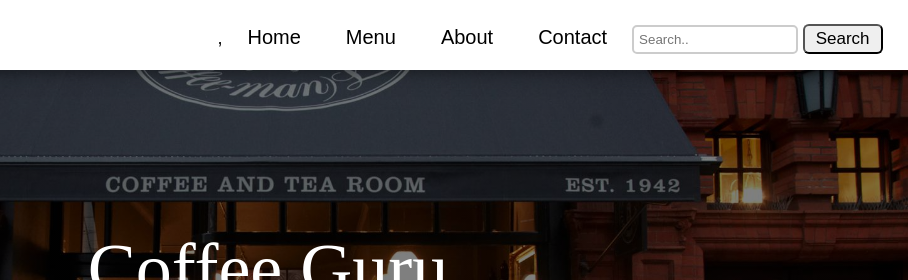
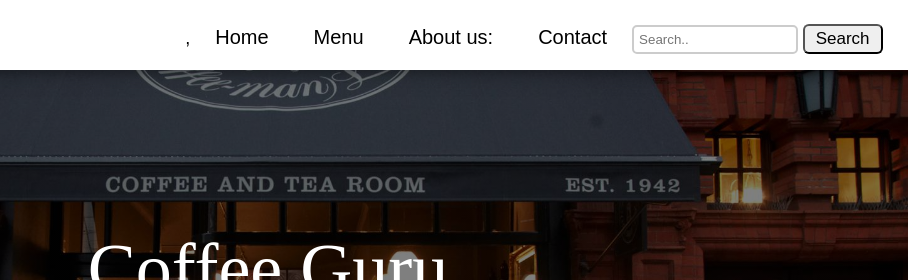
Before and after one commit to lenny73/Test, a plain HTML site: page index.html in a window 1280 px wide. Shown: the top 280 px of the page, 372-1280 px from the left. Drawn offline with Linux system fonts and the light colour scheme; a web font is replaced by a local one.

Commit message:
add ch too #conntent

```diff
--- a/index.html
+++ b/index.html
@@ -29,7 +29,7 @@
           <li><a href="#">Tea</a> </li>
         </ul>
       </li>
-      <li><a href="#content">About</a></li>
+      <li><a href="#content">About us:</a></li>
       <li><a href="#contact">Contact</a></li>
       <li>
         <form class="search">
```
